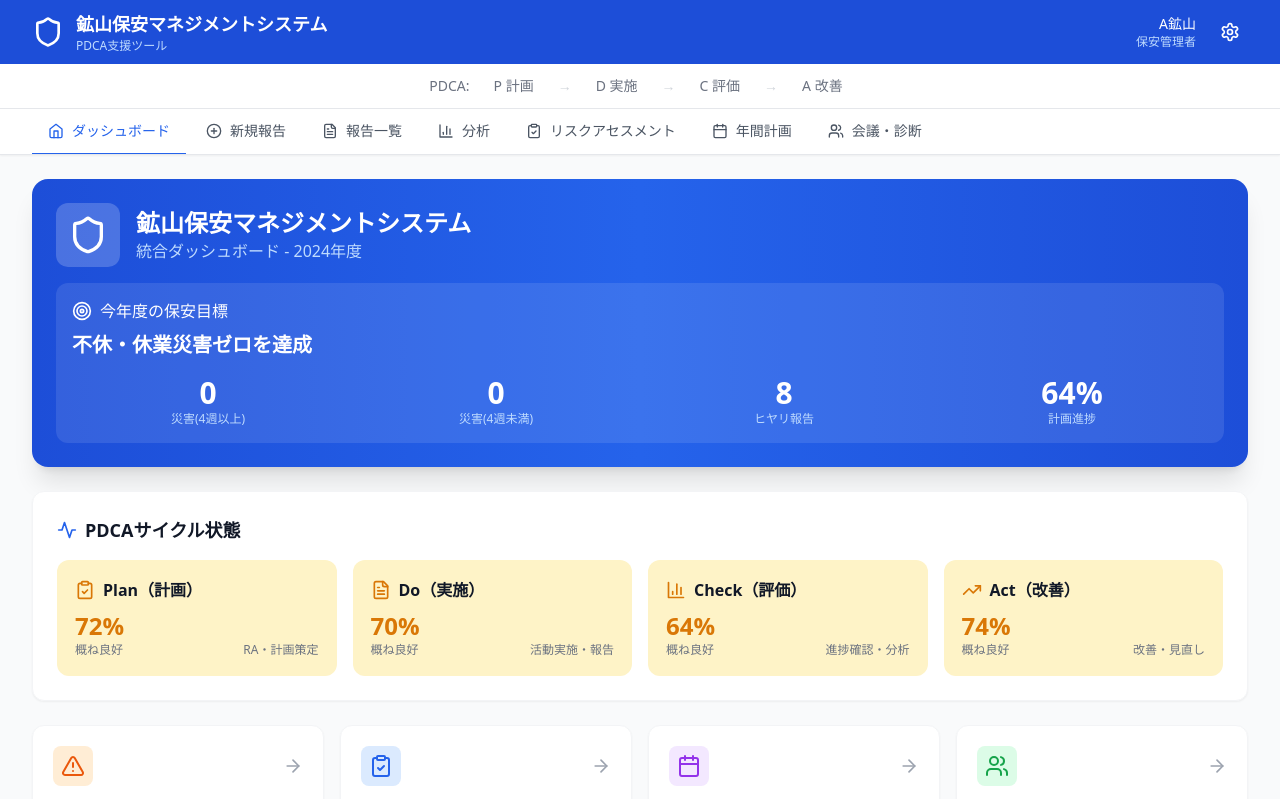
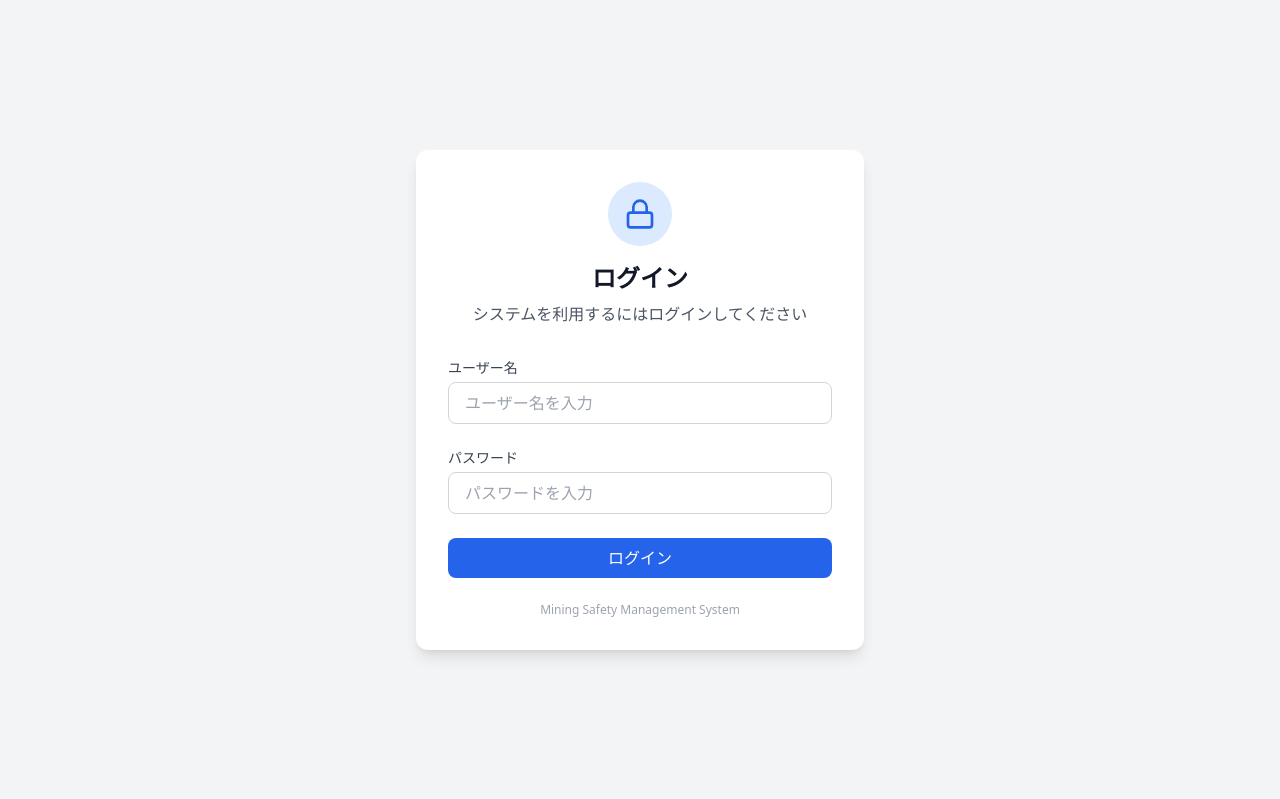
Before and after one commit to dzr01145/minig_ms, a React (Vite) app: page / in a window 1280 px wide. Shown: the top 799 px of the page. Built offline with nearby package versions, Linux system fonts and the light colour scheme; the HTML template or start-up script is replaced by a standard one.

Commit message:
feat: Add new UI components for risk assessment, login, and meeting forms.

```diff
--- a/src/App.tsx
+++ b/src/App.tsx
@@ -1,4 +1,4 @@
-import React, { useState, useCallback } from 'react';
+import React, { useState, useCallback, useEffect } from 'react';
 import { Layout } from './components/Layout';
 import { Dashboard } from './components/Dashboard';
 import { ReportForm } from './components/ReportForm';
@@ -18,6 +18,7 @@ import { DiagnosisForm } from './components/meeting/DiagnosisForm';
 import { IntegratedDashboard } from './components/IntegratedDashboard';
 import { ApiKeySettings } from './components/ApiKeySettings';
 import { AILogViewer } from './components/AILogViewer';
+import { Login } from './components/Login';
 import { useLocalStorage } from './hooks/useLocalStorage';
 import { sampleReports } from './data/sampleData';
 import { sampleRAItems } from './data/raData';
@@ -30,6 +31,7 @@ import { SafetyMeeting, DiagnosisRecord } from './types/meeting';
 import { CheckCircle } from 'lucide-react';
 
 function App() {
+  const [isAuthenticated, setIsAuthenticated] = useState(false);
   const [currentPage, setCurrentPage] = useState('dashboard');
   const [reports, setReports] = useLocalStorage<HiyariHatReport[]>('hiyari-hat-reports', sampleReports);
   const [raItems, setRAItems] = useLocalStorage<RiskAssessmentItem[]>('ra-items', sampleRAItems);
@@ -41,6 +43,13 @@ function App() {
   const [showApiSettings, setShowApiSettings] = useState(false);
   const [showLogViewer, setShowLogViewer] = useState(false);
   const [editingPlanItem, setEditingPlanItem] = useState<PlanItem | undefined>(undefined);
+
+  useEffect(() => {
+    const auth = sessionStorage.getItem('isAuthenticated');
+    if (auth === 'true') {
+      setIsAuthenticated(true);
+    }
+  }, []);
 
   const handleNavigate = useCallback((page: string) => {
     setCurrentPage(page);
@@ -281,6 +290,10 @@ function App() {
     }
   };
 
+  if (!isAuthenticated) {
+    return <Login onLogin={() => setIsAuthenticated(true)} />;
+  }
+
   return (
     <>
       <Layout
--- /dev/null
+++ b/src/components/Login.tsx
@@ -0,0 +1,95 @@
+import React, { useState, useEffect } from 'react';
+import { Lock, AlertCircle } from 'lucide-react';
+
+interface LoginProps {
+    onLogin: () => void;
+}
+
+export function Login({ onLogin }: LoginProps) {
+    const [username, setUsername] = useState('');
+    const [password, setPassword] = useState('');
+    const [error, setError] = useState('');
+
+    const handleLogin = (e: React.FormEvent) => {
+        e.preventDefault();
+
+        const envUser = import.meta.env.VITE_BASIC_AUTH_USER;
+        const envPass = import.meta.env.VITE_BASIC_AUTH_PASSWORD;
+
+        // 環境変数が設定されていない場合は、デフォルトでログイン許可（開発用）
+        // 本番環境では必ず環境変数を設定すること
+        if (!envUser && !envPass) {
+            console.warn('Basic Auth credentials not set. Allowing access.');
+            sessionStorage.setItem('isAuthenticated', 'true');
+            onLogin();
+            return;
+        }
+
+        if (username === envUser && password === envPass) {
+            sessionStorage.setItem('isAuthenticated', 'true');
+            onLogin();
+        } else {
+            setError('ユーザー名またはパスワードが間違っています');
+        }
+    };
+
+    return (
+        <div className="min-h-screen bg-gray-100 flex items-center justify-center p-4">
+            <div className="bg-white rounded-xl shadow-lg max-w-md w-full p-8">
+                <div className="text-center mb-8">
+                    <div className="w-16 h-16 bg-primary-100 rounded-full flex items-center justify-center mx-auto mb-4">
+                        <Lock className="w-8 h-8 text-primary-600" />
+                    </div>
+                    <h1 className="text-2xl font-bold text-gray-900">ログイン</h1>
+                    <p className="text-gray-600 mt-2">システムを利用するにはログインしてください</p>
+                </div>
+
+                {error && (
+                    <div className="bg-danger-50 text-danger-700 p-3 rounded-lg flex items-center gap-2 mb-6 text-sm">
+                        <AlertCircle className="w-4 h-4 flex-shrink-0" />
+                        {error}
+                    </div>
+                )}
+
+                <form onSubmit={handleLogin} className="space-y-6">
+                    <div>
+                        <label className="block text-sm font-medium text-gray-700 mb-1">
+                            ユーザー名
+                        </label>
+                        <input
+                            type="text"
+                            value={username}
+                            onChange={(e) => setUsername(e.target.value)}
+                            className="w-full px-4 py-2 border border-gray-300 rounded-lg focus:ring-2 focus:ring-primary-500 focus:border-transparent"
+                            placeholder="ユーザー名を入力"
+                        />
+                    </div>
+
+                    <div>
+                        <label className="block text-sm font-medium text-gray-700 mb-1">
+                            パスワード
+                        </label>
+                        <input
+                            type="password"
+                            value={password}
+                            onChange={(e) => setPassword(e.target.value)}
+                            className="w-full px-4 py-2 border border-gray-300 rounded-lg focus:ring-2 focus:ring-primary-500 focus:border-transparent"
+                            placeholder="パスワードを入力"
+                        />
+                    </div>
+
+                    <button
+                        type="submit"
+                        className="w-full bg-primary-600 text-white py-2 rounded-lg hover:bg-primary-700 transition-colors font-medium"
+                    >
+                        ログイン
+                    </button>
+                </form>
+
+                <p className="text-xs text-gray-400 text-center mt-6">
+                    Mining Safety Management System
+                </p>
+            </div>
+        </div>
+    );
+}
--- a/src/components/meeting/MeetingForm.tsx
+++ b/src/components/meeting/MeetingForm.tsx
@@ -261,9 +261,8 @@ export function MeetingForm({ onSubmit, onCancel, initialData }: MeetingFormProp
             value={formData.title}
             onChange={(e) => handleChange('title', e.target.value)}
             placeholder="例: 10月度 定例保安会議"
-            className={`w-full px-4 py-2 border rounded-lg focus:ring-2 focus:ring-primary-500 ${
-              errors.title ? 'border-danger-500' : 'border-gray-300'
-            }`}
+            className={`w-full px-4 py-2 border rounded-lg focus:ring-2 focus:ring-primary-500 ${errors.title ? 'border-danger-500' : 'border-gray-300'
+              }`}
           />
           {errors.title && <p className="text-danger-500 text-sm mt-1">{errors.title}</p>}
         </div>
@@ -279,9 +278,8 @@ export function MeetingForm({ onSubmit, onCancel, initialData }: MeetingFormProp
               value={formData.participants}
               onChange={(e) => handleChange('participants', e.target.value)}
               placeholder="例: A社長, 山田, 佐藤（カンマ区切り）"
-              className={`w-full px-4 py-2 border rounded-lg focus:ring-2 focus:ring-primary-500 ${
-                errors.participants ? 'border-danger-500' : 'border-gray-300'
-              }`}
+              className={`w-full px-4 py-2 border rounded-lg focus:ring-2 focus:ring-primary-500 ${errors.participants ? 'border-danger-500' : 'border-gray-300'
+                }`}
             />
             {errors.participants && <p className="text-danger-500 text-sm mt-1">{errors.participants}</p>}
           </div>
@@ -521,7 +519,22 @@ export function MeetingForm({ onSubmit, onCancel, initialData }: MeetingFormProp
 
       {/* 議事録 */}
       <div className="bg-white rounded-xl shadow-sm border border-gray-100 p-6">
-        <h2 className="text-lg font-bold text-gray-900 mb-4">議事録</h2>
+        <div className="flex items-center justify-between mb-4">
+          <h2 className="text-lg font-bold text-gray-900">議事録</h2>
+          <button
+            type="button"
+            onClick={() => {
+              // AI添削のモック機能
+              if (!formData.minutes) return;
+              const corrected = formData.minutes + '\n\n[AI添削]: 誤字脱字を修正し、表現をより明確にしました。';
+              handleChange('minutes', corrected);
+            }}
+            className="flex items-center gap-2 px-3 py-1.5 text-sm bg-purple-100 text-purple-700 rounded-lg hover:bg-purple-200 transition-colors"
+          >
+            <Sparkles className="w-4 h-4" />
+            AI添削
+          </button>
+        </div>
         <textarea
           value={formData.minutes}
           onChange={(e) => handleChange('minutes', e.target.value)}
@@ -540,7 +553,14 @@ export function MeetingForm({ onSubmit, onCancel, initialData }: MeetingFormProp
           キャンセル
         </button>
         <button
-          onClick={handleSubmit}
+          onClick={() => {
+            console.log('Save button clicked');
+            console.log('Form Data:', formData);
+            console.log('Agenda Items:', agendaItems);
+            console.log('Decisions:', decisions);
+            console.log('Action Items:', actionItems);
+            handleSubmit();
+          }}
           className="flex items-center gap-2 px-6 py-2 bg-primary-600 text-white rounded-lg hover:bg-primary-700 transition-colors"
         >
           <Save className="w-4 h-4" />
--- a/src/components/ra/RAForm.tsx
+++ b/src/components/ra/RAForm.tsx
@@ -180,8 +180,7 @@ export function RAForm({ onSubmit, onCancel, hiyariReports = [] }: RAFormProps)
             <React.Fragment key={index}>
               <div className="flex items-center gap-2">
                 <div
-                  className={`w-8 h-8 rounded-full flex items-center justify-center text-sm font-medium ${
-                    step > index + 1
+                  className={`w-8 h-8 rounded-full flex items-center justify-center text-sm font-medium ${step > index + 1
                       ? 'bg-success-600 text-white'
                       : step === index + 1
                         ? 'bg-primary-600 text-white'
@@ -231,21 +230,47 @@ export function RAForm({ onSubmit, onCancel, hiyariReports = [] }: RAFormProps)
               <label className="label">
                 事故の型 <span className="text-danger-500">*</span>
               </label>
-              <div className="grid grid-cols-2 md:grid-cols-3 gap-2">
-                {Object.entries(ACCIDENT_TYPE_LABELS).slice(0, 5).map(([key, label]) => (
+              <div className="space-y-3">
+                {/* 主要な事故型 */}
+                <div className="grid grid-cols-2 md:grid-cols-4 gap-2">
+                  {(['fall', 'caught', 'flying', 'trip'] as AccidentType[]).map((key) => (
                     <button
                       key={key}
                       type="button"
                       onClick={() => handleChange('accidentType', key)}
-                    className={`p-3 rounded-lg border-2 text-sm font-medium transition-all ${
-                      formData.accidentType === key
+                      className={`p-3 rounded-lg border-2 text-sm font-medium transition-all ${formData.accidentType === key
                           ? 'border-primary-500 bg-primary-50 text-primary-700'
                           : 'border-gray-200 hover:border-gray-300'
                         }`}
                     >
-                    {label}
+                      {ACCIDENT_TYPE_LABELS[key]}
                     </button>
                   ))}
+                </div>
+
+                {/* その他の事故型（プルダウン） */}
+                <div>
+                  <label className="text-xs text-gray-500 mb-1 block">その他の分類</label>
+                  <select
+                    value={['fall', 'caught', 'flying', 'trip'].includes(formData.accidentType as string) ? '' : formData.accidentType}
+                    onChange={(e) => {
+                      if (e.target.value) {
+                        handleChange('accidentType', e.target.value);
+                      }
+                    }}
+                    className={`select ${!['fall', 'caught', 'flying', 'trip'].includes(formData.accidentType as string) && formData.accidentType
+                        ? 'border-primary-500 bg-primary-50 text-primary-700'
+                        : ''
+                      }`}
+                  >
+                    <option value="">その他の分類を選択...</option>
+                    {Object.entries(ACCIDENT_TYPE_LABELS)
+                      .filter(([key]) => !['fall', 'caught', 'flying', 'trip'].includes(key))
+                      .map(([key, label]) => (
+                        <option key={key} value={key}>{label}</option>
+                      ))}
+                  </select>
+                </div>
               </div>
               <p className="text-xs text-gray-500 mt-2">
                 ※ 重点3事故の型：墜落転落、はさまれ・巻き込まれ、飛来・落下
@@ -344,8 +369,7 @@ export function RAForm({ onSubmit, onCancel, hiyariReports = [] }: RAFormProps)
                       key={key}
                       type="button"
                       onClick={() => handleChange('severityBefore', key)}
-                      className={`w-full p-3 rounded-lg border-2 text-left transition-all ${
-                        formData.severityBefore === key
+                      className={`w-full p-3 rounded-lg border-2 text-left transition-all ${formData.severityBefore === key
                           ? 'border-primary-500 bg-primary-50'
                           : 'border-gray-200 hover:border-gray-300'
                         }`}
@@ -369,8 +393,7 @@ export function RAForm({ onSubmit, onCancel, hiyariReports = [] }: RAFormProps)
                       key={key}
                       type="button"
                       onClick={() => handleChange('possibilityBefore', key)}
-                      className={`w-full p-3 rounded-lg border-2 text-left transition-all ${
-                        formData.possibilityBefore === key
+                      className={`w-full p-3 rounded-lg border-2 text-left transition-all ${formData.possibilityBefore === key
                           ? 'border-primary-500 bg-primary-50'
                           : 'border-gray-200 hover:border-gray-300'
                         }`}
@@ -387,16 +410,14 @@ export function RAForm({ onSubmit, onCancel, hiyariReports = [] }: RAFormProps)
 
             {/* リスクレベル判定結果 */}
             {riskLevelBefore && (
-              <div className={`p-4 rounded-lg border-2 ${
-                riskLevelBefore === 'very_worried'
+              <div className={`p-4 rounded-lg border-2 ${riskLevelBefore === 'very_worried'
                   ? 'bg-danger-50 border-danger-300'
                   : riskLevelBefore === 'worried'
                     ? 'bg-warning-50 border-warning-300'
                     : 'bg-success-50 border-success-300'
                 }`}>
                 <div className="flex items-center gap-2">
-                  <AlertTriangle className={`w-5 h-5 ${
-                    riskLevelBefore === 'very_worried' ? 'text-danger-600' :
+                  <AlertTriangle className={`w-5 h-5 ${riskLevelBefore === 'very_worried' ? 'text-danger-600' :
                       riskLevelBefore === 'worried' ? 'text-warning-600' :
                         'text-success-600'
                     }`} />
@@ -557,8 +578,7 @@ export function RAForm({ onSubmit, onCancel, hiyariReports = [] }: RAFormProps)
                 </div>
               </div>
               {riskLevelAfter && (
-                <div className={`mt-4 p-3 rounded-lg ${
-                  riskLevelAfter === 'very_worried'
+                <div className={`mt-4 p-3 rounded-lg ${riskLevelAfter === 'very_worried'
                     ? 'bg-danger-50'
                     : riskLevelAfter === 'worried'
                       ? 'bg-warning-50'
@@ -605,8 +625,7 @@ export function RAForm({ onSubmit, onCancel, hiyariReports = [] }: RAFormProps)
               </div>
               <div>
                 <label className="text-sm text-gray-500">リスクレベル（低減前）</label>
-                <span className={`badge ${
-                  riskLevelBefore === 'very_worried'
+                <span className={`badge ${riskLevelBefore === 'very_worried'
                     ? 'bg-danger-100 text-danger-800'
                     : riskLevelBefore === 'worried'
                       ? 'bg-warning-100 text-warning-800'
@@ -690,8 +709,7 @@ export function RAForm({ onSubmit, onCancel, hiyariReports = [] }: RAFormProps)
                   onClick={() => importFromHiyari(report)}
                 >
                   <div className="flex items-center gap-2">
-                    <span className={`badge text-xs ${
-                      report.severityLevel === 'high' ? 'bg-danger-100 text-danger-800' : 'bg-warning-100 text-warning-800'
+                    <span className={`badge text-xs ${report.severityLevel === 'high' ? 'bg-danger-100 text-danger-800' : 'bg-warning-100 text-warning-800'
                       }`}>
                       {report.severityLevel === 'high' ? '重大' : '中程度'}
                     </span>
```
Also changed, not shown: src/vite-env.d.ts (added, +10 -0 lines). Lines whose indentation alone changed are shown as unchanged.
